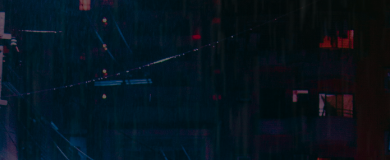
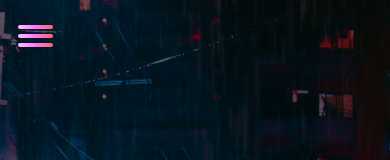
Before and after one commit to ViktorSnaer/portfolio-2022, a Next.js app: page / in a window 390 px wide. Shown: the top 160 px of the page. Built offline with nearby package versions, Linux system fonts and the light colour scheme.

Commit message:
menu added for mobile viewport

```diff
--- a/components/Hero/Hero.tsx
+++ b/components/Hero/Hero.tsx
@@ -6,6 +6,7 @@ import classes from "./Hero.module.css";
 import Navbar from "../Navbar/Navbar";
 import Text from "./Text";
 import Socials from "./Socials";
+import Menu from "./Menu";
 
 const Hero = () => {
   return (
@@ -19,6 +20,7 @@ const Hero = () => {
         objectPosition="center"
       />
       <Navbar />
+      <Menu />
       <Text />
       <Socials />
     </div>
--- /dev/null
+++ b/components/Hero/Menu.module.css
@@ -0,0 +1,24 @@
+.menu {
+  position: absolute;
+  top: 10px;
+  left: 8px;
+  display: block;
+  cursor: pointer;
+  margin: 10px;
+  z-index: 1;
+}
+
+@media (min-width: 600px) {
+  .menu {
+    display: none;
+  }
+}
+
+.menu span {
+  display: block;
+  width: 35px;
+  height: 4px;
+  margin: 5px auto;
+  border-radius: 10px;
+  background: linear-gradient(90deg, #ffc0ff 0%, #fe74fd 50%, #ff6469 100%);
+}
--- /dev/null
+++ b/components/Hero/Menu.tsx
@@ -0,0 +1,15 @@
+import React from "react";
+
+import classes from "./Menu.module.css";
+
+const Menu = () => {
+  return (
+    <div className={classes.menu}>
+      <span></span>
+      <span></span>
+      <span></span>
+    </div>
+  );
+};
+
+export default Menu;
```
